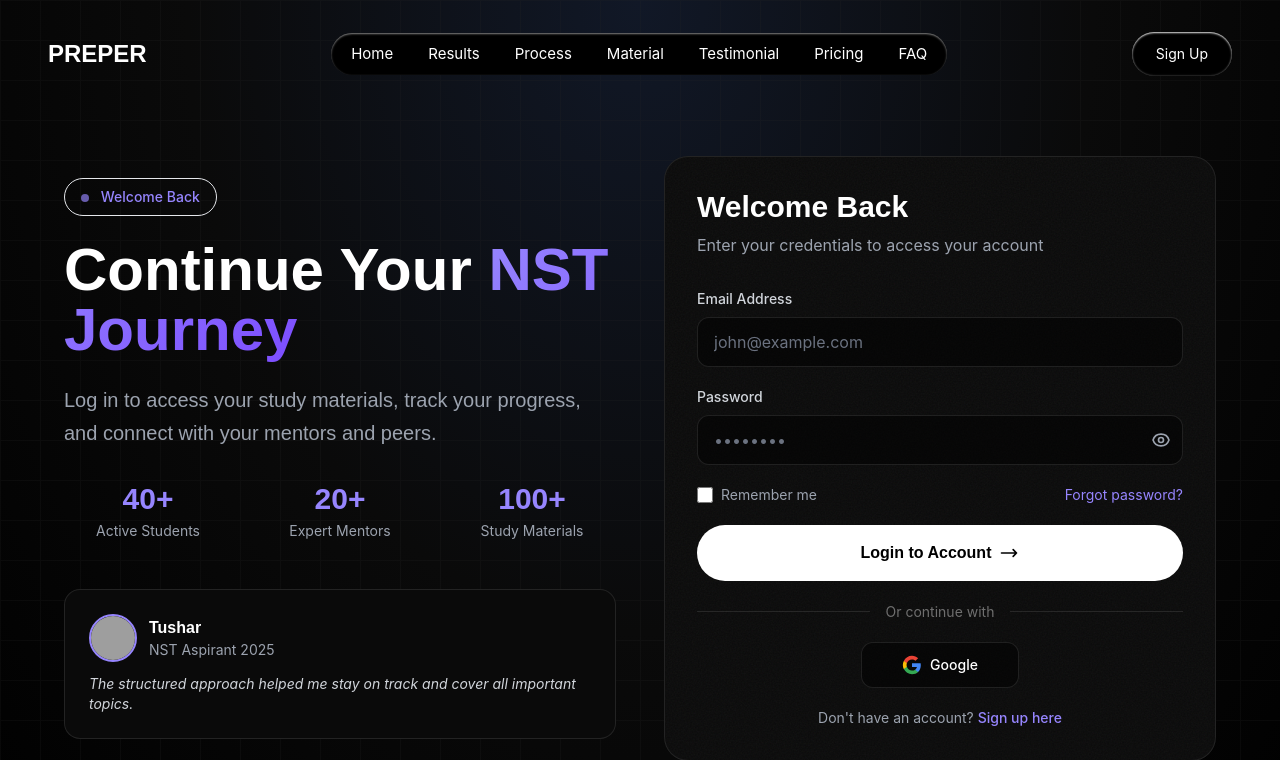
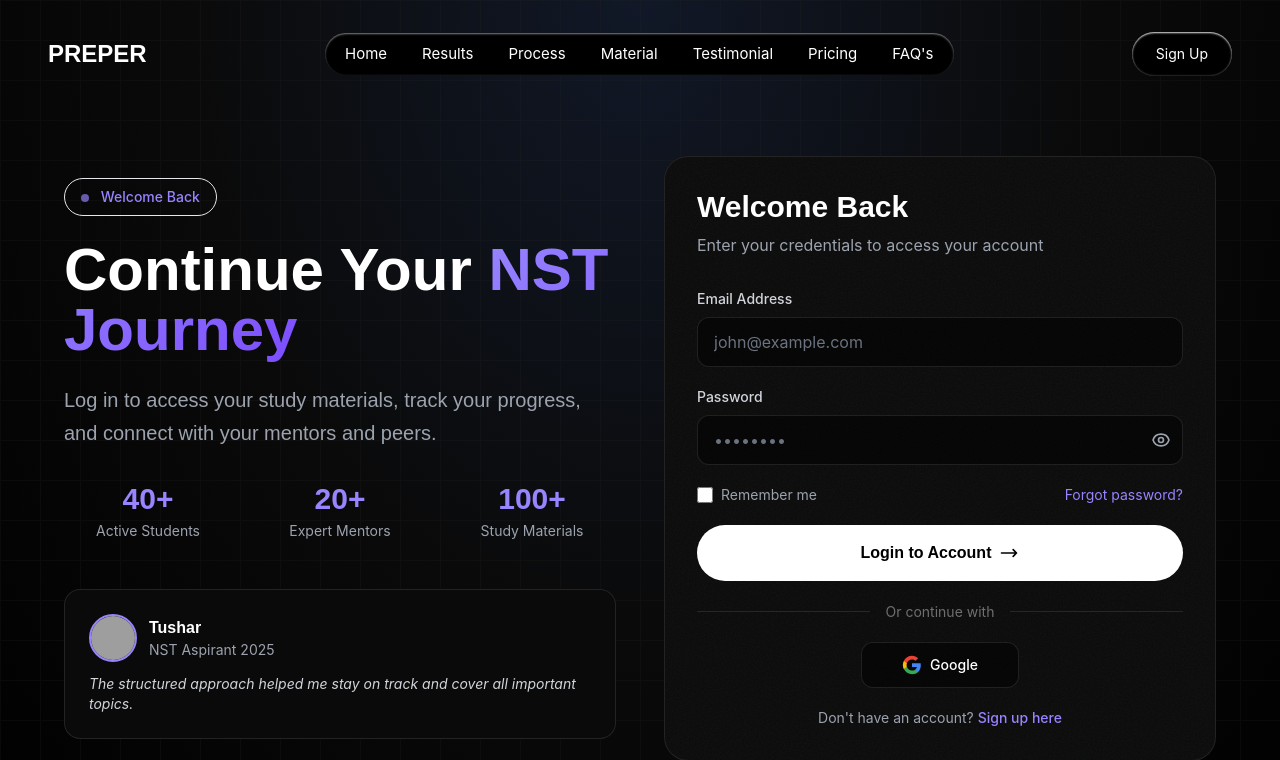
Before and after one commit to tushaar-05/Preper, a Flask app: page /login in a window 1280 px wide. Shown: the top 760 px of the page. Run offline with Flask 3, Linux system fonts and the light colour scheme; some libraries are stand-ins or nearby versions; grey boxes are pictures that could not be loaded.

Commit message:
Back to commit

```diff
--- a/app/templates/login.html
+++ b/app/templates/login.html
@@ -225,7 +225,7 @@
           href="/#testimonial">Testimonial</a>
         <a class="hover:bg-[var(--purple)] px-[15px] py-[5px] rounded-[15px] transition-colors"
           href="/#pricing">Pricing</a>
-        <a class="hover:bg-[var(--purple)] px-[15px] py-[5px] rounded-[15px] transition-colors" href="/#faq">FAQ</a>
+        <a class="hover:bg-[var(--purple)] px-[15px] py-[5px] rounded-[15px] transition-colors" href="/#faq">FAQ's</a>
       </div>
 
       <div class="hidden md:block">
```
